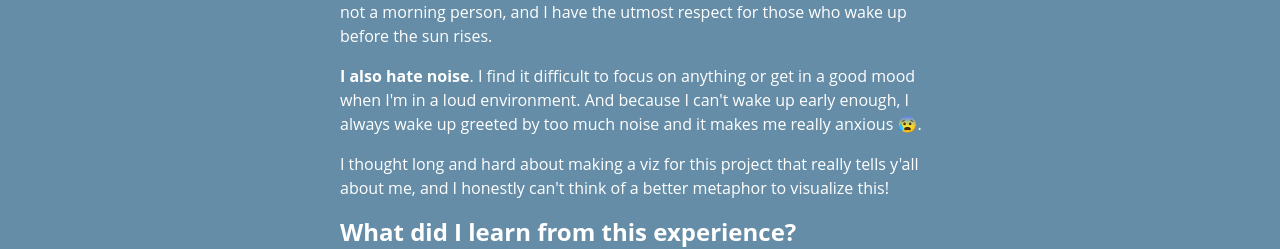
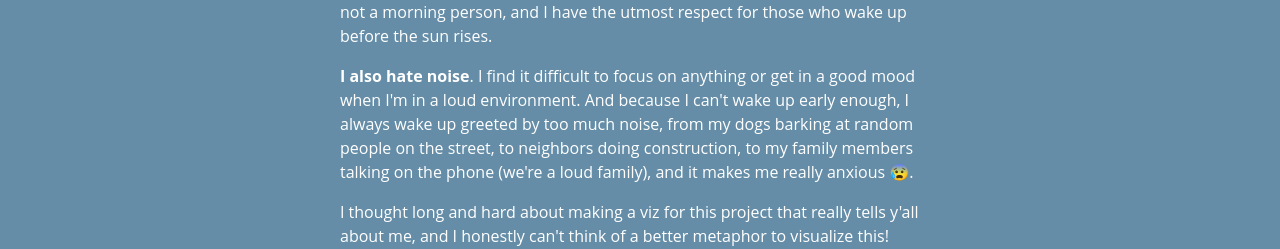
Before and after one commit to stephadeline/60-days-songs, a Svelte app: page / in a window 1280 px wide. Shown: the part 352-601 px from the top of the page. Built offline with nearby package versions, Linux system fonts and the light colour scheme.

Commit message:
Update App.svelte

```diff
--- a/src/App.svelte
+++ b/src/App.svelte
@@ -449,7 +449,7 @@
       <strong>I love the light and I hate darkness</strong>. My mood, focus and motivation can be easily impacted by weather and how much natural light I'm getting. Waking up to a rain or a dark sky is an absolute nightmare for me. But at the same time, I am not a morning person, and I have the utmost respect for those who wake up before the sun rises.
     </p>
     <p>
-      <strong>I also hate noise</strong>. I find it difficult to focus on anything or get in a good mood when I'm in a loud environment. And because I can't wake up early enough, I always wake up greeted by too much noise and it makes me really anxious 😰.
+      <strong>I also hate noise</strong>. I find it difficult to focus on anything or get in a good mood when I'm in a loud environment. And because I can't wake up early enough, I always wake up greeted by too much noise, from my dogs barking at random people on the street, to neighbors doing construction, to my family members talking on the phone (we're a loud family), and it makes me really anxious 😰.
     </p>
     <p>
       I thought long and hard about making a viz for this project that really tells y'all about me, and I honestly can't think of a better metaphor to visualize this!
```
